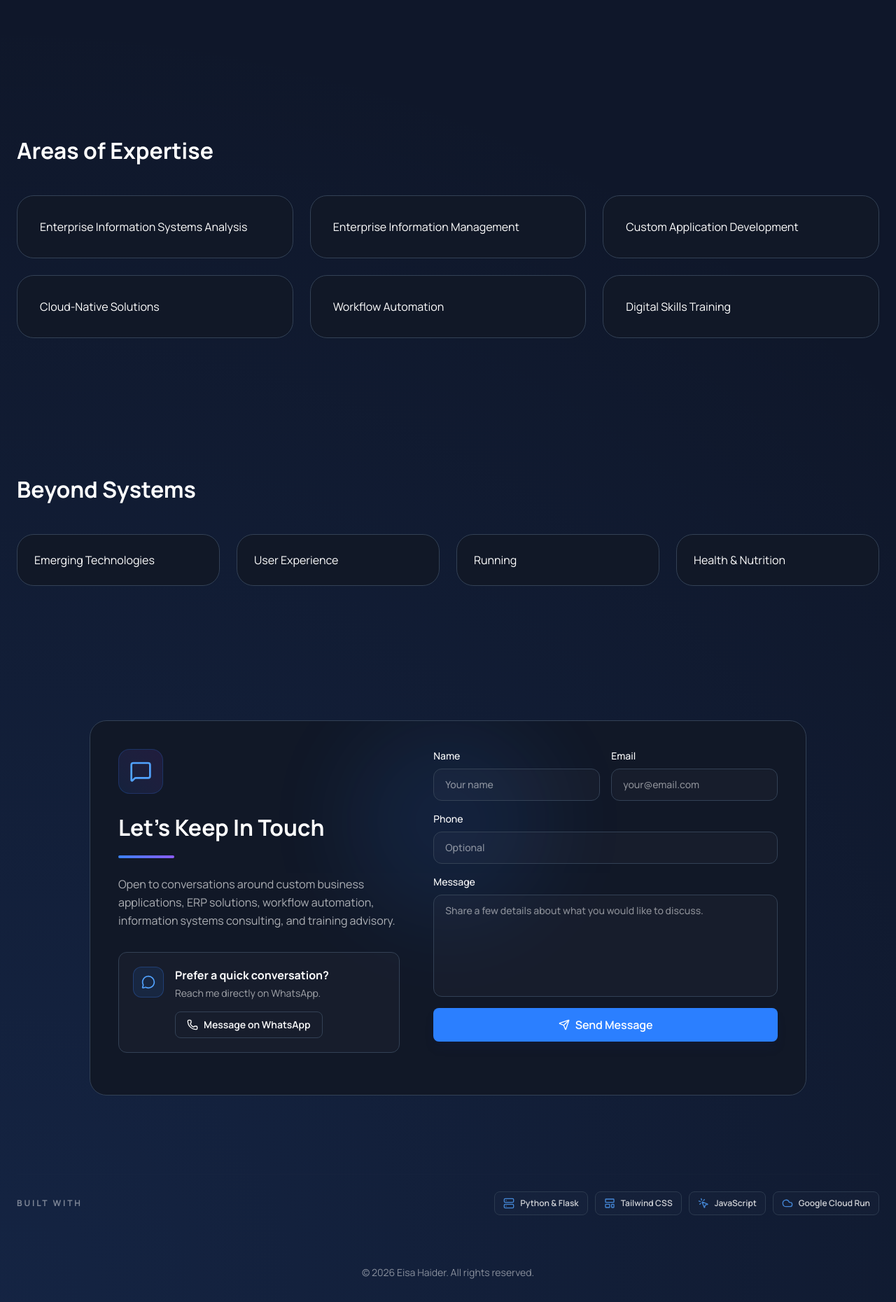
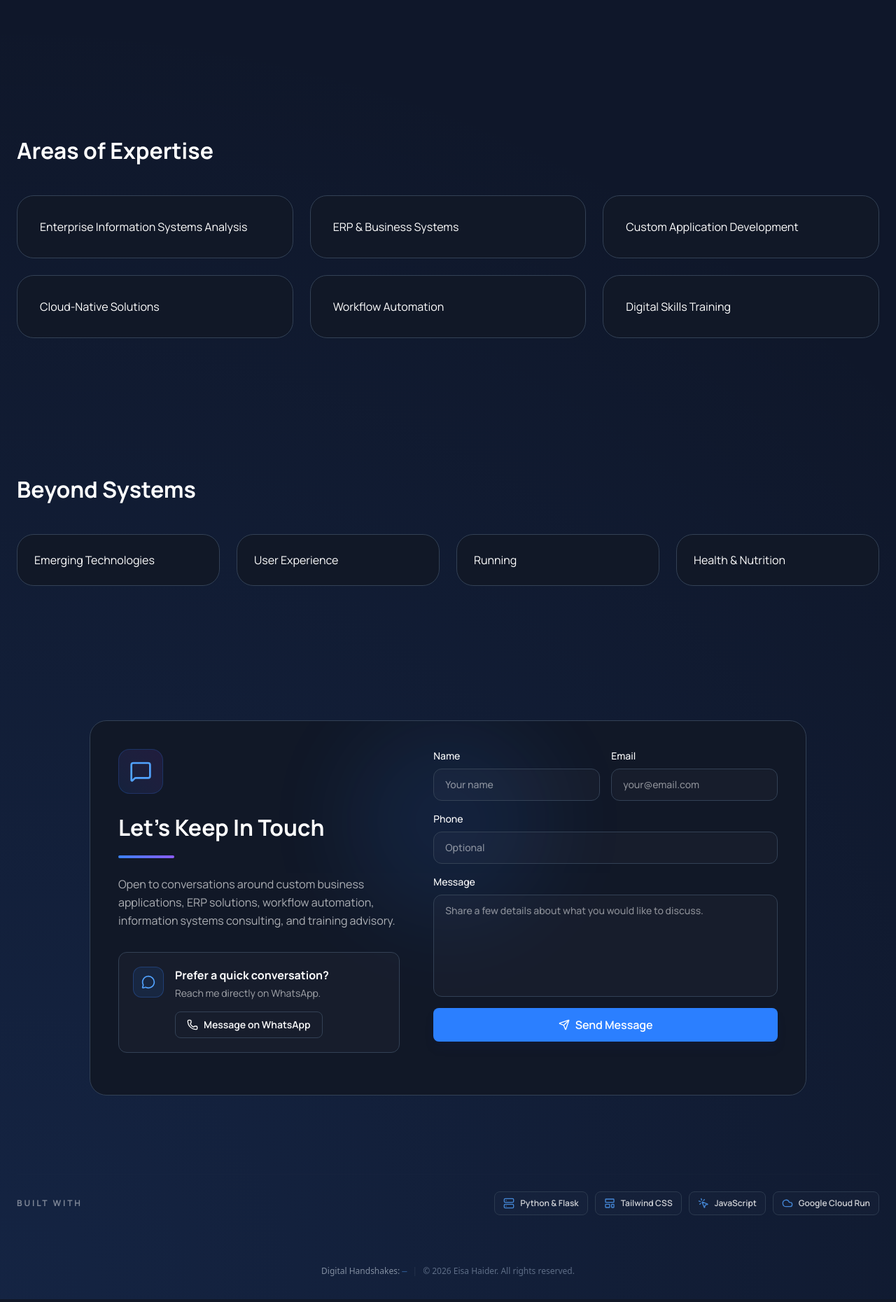
Before and after one commit to EisaHaider/eisa-portfolio, a Flask app: page / in a window 1280 px wide. Shown: the part 2564-4424 px from the top of the page at 70% size. Run offline with Flask 3, Linux system fonts and the light colour scheme; style sheets or scripts are compiled from the project's sources.

Commit message:
ui: refine homepage layout

```diff
--- a/static/js/main.js
+++ b/static/js/main.js
@@ -34,7 +34,7 @@ const translations = {
         domain_1: "Enterprise Information Systems Analysis",
         domain_2: "Custom Application Development",
         domain_3: "Workflow Automation",
-        domain_4: "Enterprise Information Management",
+        domain_4: "ERP & Business Systems",
         domain_5: "Cloud-Native Solutions",
         domain_6: "Digital Skills Training",
 
@@ -149,7 +149,7 @@ const translations = {
         domain_1: "تحليل نظم المعلومات المؤسسية",
         domain_2: "تطوير التطبيقات المخصصة",
         domain_3: "أتمتة الإجراءات والعمليات",
-        domain_4: "إدارة المعلومات المؤسسية",
+        domain_4: " أنظمة تخطيط الموارد",
         domain_5: "الحلول السحابية",
         domain_6: "تنمية المهارات الرقمية",
 
--- a/templates/index.html
+++ b/templates/index.html
@@ -553,9 +553,42 @@ Eisa Haider | Information Systems Architect
 
 </section>
 
-    <footer class="py-8 text-center text-sm opacity-50" data-i18n="copyright_text">
+<footer class="py-8 text-center text-xs opacity-60">
+    <div class="inline-flex items-center justify-center gap-2 text-slate-400 font-sans">
 
+        <!-- العبارة المبتكرة والعداد (إنجليزي دائماً بأرقام جافاسكريبت) -->
+        <span class="text-slate-300 font-medium" dir="ltr">
+            Digital Handshakes: <span id="views-count" class="font-mono text-blue-400">...</span>
+        </span>
+
+        <!-- فاصل نقطي أنيق -->
+        <span class="text-slate-600 opacity-70">|</span>
+
+        <!-- نص الحقوق المربوط بنظام الترجمة لديك -->
+        <span data-i18n="copyright_text" class="text-slate-400">
+            <!-- سيتم استبدال هذا النص تلقائياً عبر ملفات i18n -->
+            © 2026 عيسى حيدر. جميع الحقوق محفوظة.
+        </span>
+
+    </div>
 </footer>
+
+<script>
+    document.addEventListener("DOMContentLoaded", function () {
+        fetch("https://countapi.mileshilliard.com/api/v1/hit/eisa_haider_online")
+            .then(res => res.json())
+            .then(data => {
+                const countElem = document.getElementById("views-count");
+                if (countElem && data.value) {
+                    countElem.textContent = data.value;
+                }
+            })
+            .catch(() => {
+                const countElem = document.getElementById("views-count");
+                if (countElem) countElem.textContent = "—";
+            });
+    });
+</script>
 
 </div>
 
```
Also changed, not shown: 1 other file.
